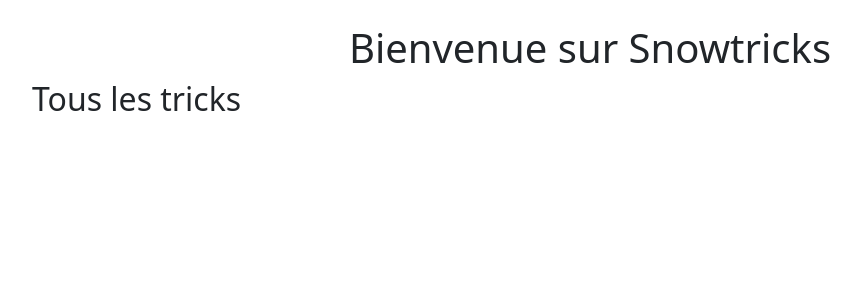
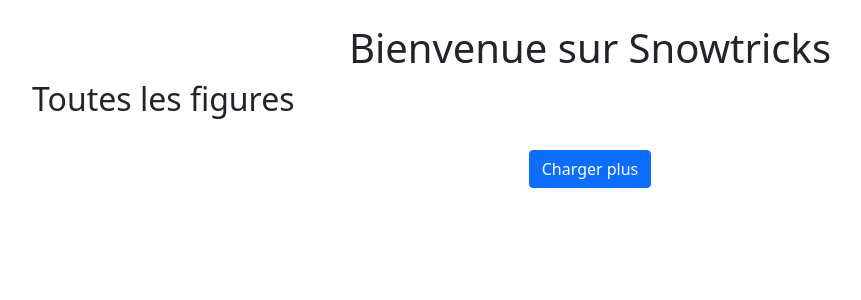
Before and after one commit to Drx85/p6_snowtricks, a Symfony app: template templates/pages/home.html.twig in a window 1280 px wide. Shown: the part 56-356 px from the top of the page, without its empty margins (50-911 px from the left). Run offline with Twig, Linux system fonts and the light colour scheme; the template is opened without the code that fills it, so the values that code supplies are empty; some libraries are stand-ins or nearby versions.

Commit message:
Add paginator for tricks

```diff
--- a/src/Controller/HomeController.php
+++ b/src/Controller/HomeController.php
@@ -22,13 +22,14 @@
 	 */
 	public function index(TrickRepository $repository, Request $request): Response
 	{
-		$offset = max(0, $request->query->getInt('offset', 0));
+		$offset = max(TrickRepository::PAGINATOR_PER_PAGE, $request->query->getInt('offset', TrickRepository::PAGINATOR_PER_PAGE));
+
 		$paginator = $repository->getTrickPaginator($offset);
 
 		$tricks = $paginator;
 		return $this->render('pages/home.html.twig',[
 			'tricks' => $tricks,
-			'next' => min(count($paginator), $offset + TrickRepository::PAGINATOR_PER_PAGE),
+			'next' => $offset+TrickRepository::PAGINATOR_PER_PAGE
 		]);
 	}
 
--- a/src/Repository/TrickRepository.php
+++ b/src/Repository/TrickRepository.php
@@ -30,8 +30,7 @@
 	public function getTrickPaginator(int $offset): Paginator
     {
         $query = $this->createQueryBuilder('t')
-            ->setMaxResults(self::PAGINATOR_PER_PAGE)
-            ->setFirstResult($offset)
+            ->setMaxResults($offset)
 			->orderBy('t.id')
             ->getQuery();
         return new Paginator($query);
--- a/templates/pages/home.html.twig
+++ b/templates/pages/home.html.twig
@@ -9,7 +9,7 @@
 	</div>
 
 	<div class="container">
-		<h2>Tous les tricks</h2>
+		<h2>Toutes les figures</h2>
 
 		{% if is_granted('IS_AUTHENTICATED_FULLY') and app.user.verified is same as false %}
 			<p class="text-warning">Pensez à valider votre compte en cliquant sur le lien reçu sur {{ app.user.email }} pour bénéficier de toutes les fonctionnalités de votre compte (création de
@@ -23,7 +23,7 @@
 		{% endfor %}
 
 		{% if is_granted('ROLE_USER') %}
-			<a href="{{ path('publish.trick.new') }}" class="btn btn-primary mt-2 mb-4">Créer un nouveau trick</a>
+			<a href="{{ path('publish.trick.new') }}" class="btn btn-primary mt-2 mb-4">Créer une nouvelle figure</a>
 		{% endif %}
 		<div class="row row-cols-5">
 			{% for trick in tricks %}
@@ -50,9 +50,14 @@
 			{% endfor %}
 		</div>
 
-		{% if next < tricks|length %}
-			<a href="{{ path('home', { offset: next }) }}">Next</a>
+		{% if next -15 < tricks|length %}
+			<div class="text-center">
+				<a href="{{ path('home', { offset: next }) }}">
+					<btn class="btn btn-primary mt-4">Charger plus</btn>
+				</a>
+			</div>
 		{% endif %}
+
 	</div>
 
 {% endblock %}
```
Also changed, not shown: templates/admin/trick/edit.html.twig (+7 -3 lines).
